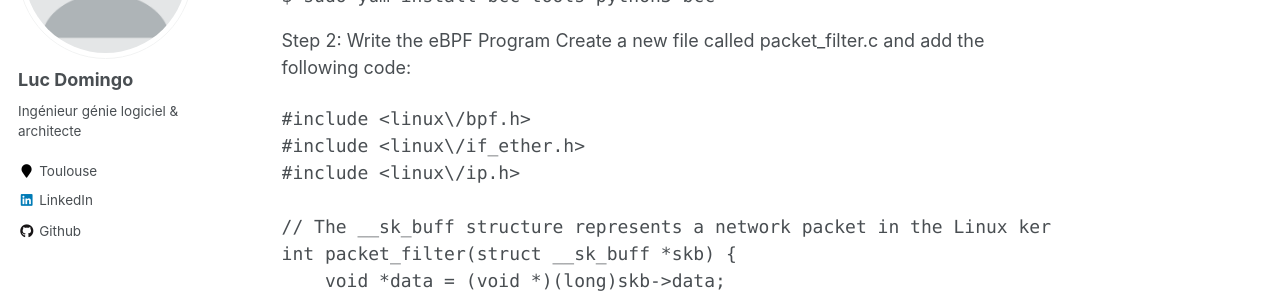
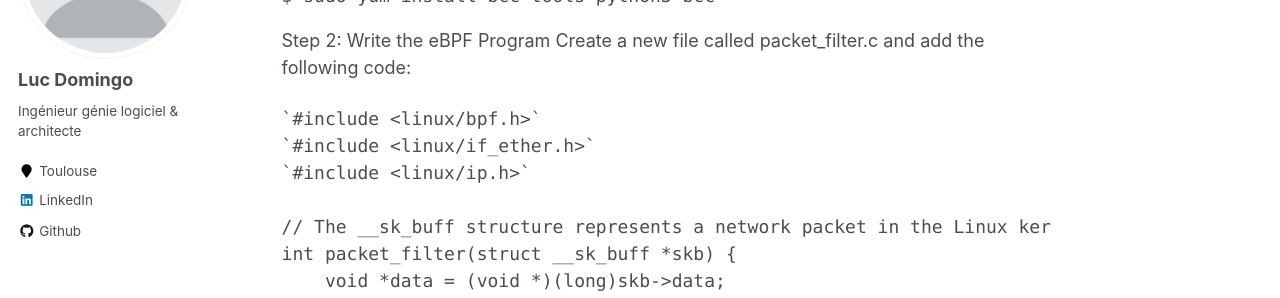
Before and after one commit to LucDomingo/mywebsite, a Jekyll site: the page built from _posts/2023-05-27-power-of-eBPF.md, in a window 1280 px wide and 1400 px high, scrolled down 1868 px. Shown: the part 152-450 px from the top of the window. Built offline with Jekyll 4.4.1, drawn with Linux system fonts in a browser that asks for light colours; some of the changed text lies outside the part shown.

```diff
--- a/_posts/2023-05-27-power-of-eBPF.md
+++ b/_posts/2023-05-27-power-of-eBPF.md
@@ -58,9 +58,9 @@ $ sudo yum install bcc-tools python3-bcc
 Step 2: Write the eBPF Program
 Create a new file called packet_filter.c and add the following code:
 <pre>
-#include <linux\/bpf.h>
-#include <linux\/if_ether.h>
-#include <linux\/ip.h>
+`#include <linux/bpf.h>`
+`#include <linux/if_ether.h>`
+`#include <linux/ip.h>`
 
 // The __sk_buff structure represents a network packet in the Linux kernel
 int packet_filter(struct __sk_buff *skb) {
```
